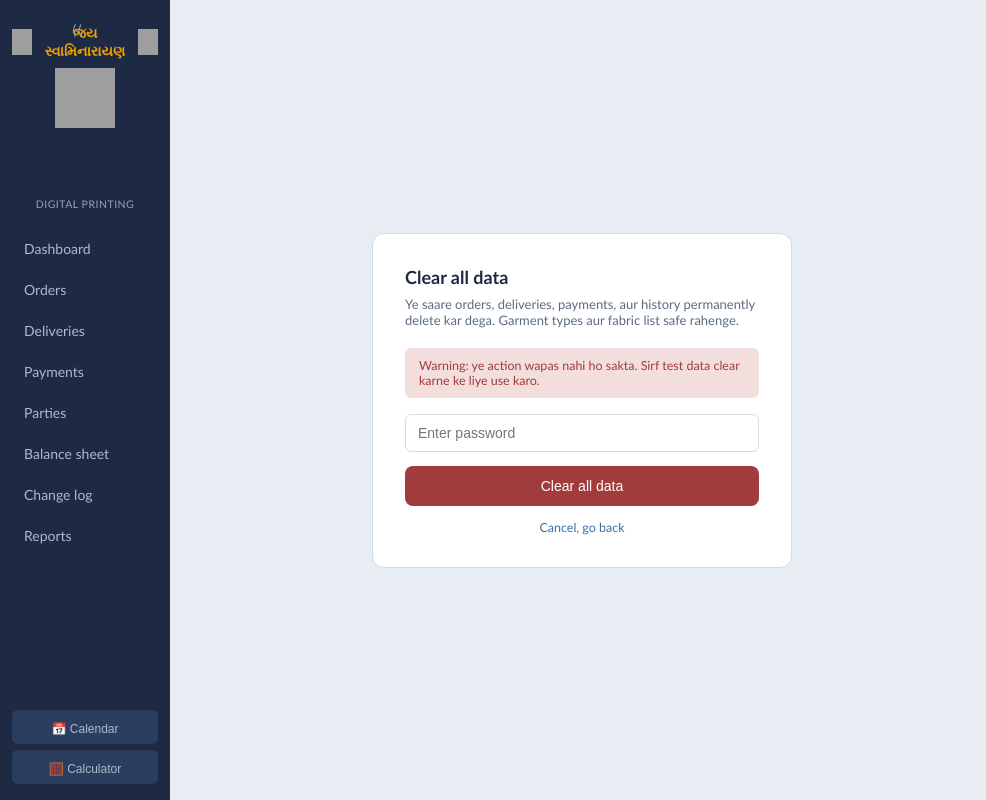
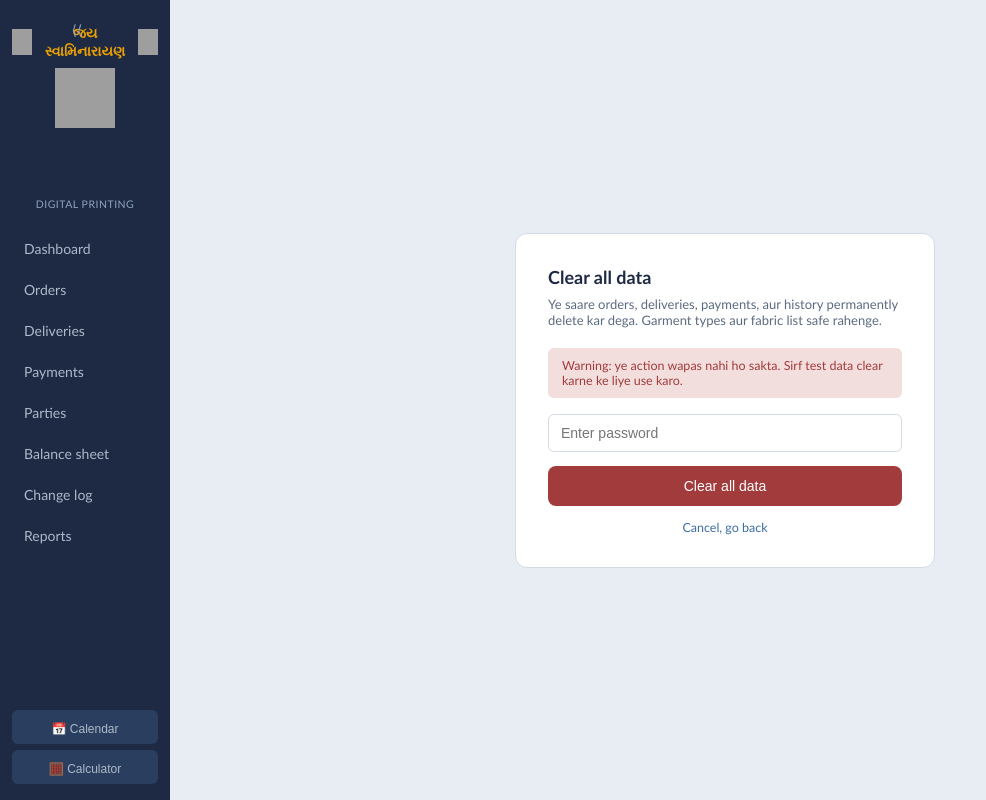
Before and after one commit to sujitpatel096/krupalu-dashboard, a Flask app: template templates/clear_data.html in a window 1280 px wide. Shown: the whole page, without its empty margins (0-986 px from the left). Run offline with Flask 3, Linux system fonts and the light colour scheme; the template is opened without the code that fills it, so the values that code supplies are empty; grey boxes are pictures that could not be loaded.

Commit message:
Fix confirmation page cards not centering (remove redundant margin-left, add flex:1 to .main)

```diff
--- a/templates/clear_data.html
+++ b/templates/clear_data.html
@@ -21,7 +21,7 @@
   .sidebar .logo-box img { width: 60px; height: 60px; margin-bottom: 10px; }
   .sidebar .logo-box p.tagline { font-size: 10.5px; color: #8FA3C0; letter-spacing: 0.5px; text-transform: uppercase; margin-top: 2px; }
   .sidebar a { display: block; padding: 10px 12px; margin-bottom: 4px; border-radius: 6px; color: #AEB9C9; text-decoration: none; font-size: 14px; }
-  .main { margin-left: 170px; padding: 24px 32px; display: flex; align-items: center; justify-content: center; }
+  .main { flex: 1; padding: 24px 32px; display: flex; align-items: center; justify-content: center; }
   .card { background: #FFFFFF; border: 1px solid #D3DBE5; border-radius: 12px; padding: 32px; max-width: 420px; width: 100%; }
   .card h1 { font-size: 18px; margin-bottom: 8px; }
   .card p { color: #5B6B7F; font-size: 13px; margin-bottom: 20px; }
--- a/templates/delivery_confirm.html
+++ b/templates/delivery_confirm.html
@@ -21,7 +21,7 @@
   .sidebar .logo-box img { width: 60px; height: 60px; margin-bottom: 10px; }
   .sidebar .logo-box p.tagline { font-size: 10.5px; color: #8FA3C0; letter-spacing: 0.5px; text-transform: uppercase; margin-top: 2px; }
   .sidebar a { display: block; padding: 10px 12px; margin-bottom: 4px; border-radius: 6px; color: #AEB9C9; text-decoration: none; font-size: 14px; }
-  .main { margin-left: 170px; padding: 24px 32px; display: flex; align-items: center; justify-content: center; }
+  .main { flex: 1; padding: 24px 32px; display: flex; align-items: center; justify-content: center; }
   .card { background: #FFFFFF; border: 1px solid #D3DBE5; border-radius: 12px; padding: 32px; max-width: 500px; text-align: center; }
   .card h1 { font-size: 20px; margin-bottom: 10px; }
   .card p { color: #5B6B7F; font-size: 14px; margin-bottom: 24px; }
--- a/templates/statement_confirm.html
+++ b/templates/statement_confirm.html
@@ -21,7 +21,7 @@
   .sidebar .logo-box img { width: 60px; height: 60px; margin-bottom: 10px; }
   .sidebar .logo-box p.tagline { font-size: 10.5px; color: #8FA3C0; letter-spacing: 0.5px; text-transform: uppercase; margin-top: 2px; }
   .sidebar a { display: block; padding: 10px 12px; margin-bottom: 4px; border-radius: 6px; color: #AEB9C9; text-decoration: none; font-size: 14px; }
-  .main { margin-left: 170px; padding: 24px 32px; display: flex; align-items: center; justify-content: center; }
+  .main { flex: 1; padding: 24px 32px; display: flex; align-items: center; justify-content: center; }
   .card { background: #FFFFFF; border: 1px solid #D3DBE5; border-radius: 12px; padding: 32px; max-width: 500px; text-align: center; }
   .card h1 { font-size: 20px; margin-bottom: 10px; }
   .card p { color: #5B6B7F; font-size: 14px; margin-bottom: 24px; }
```
